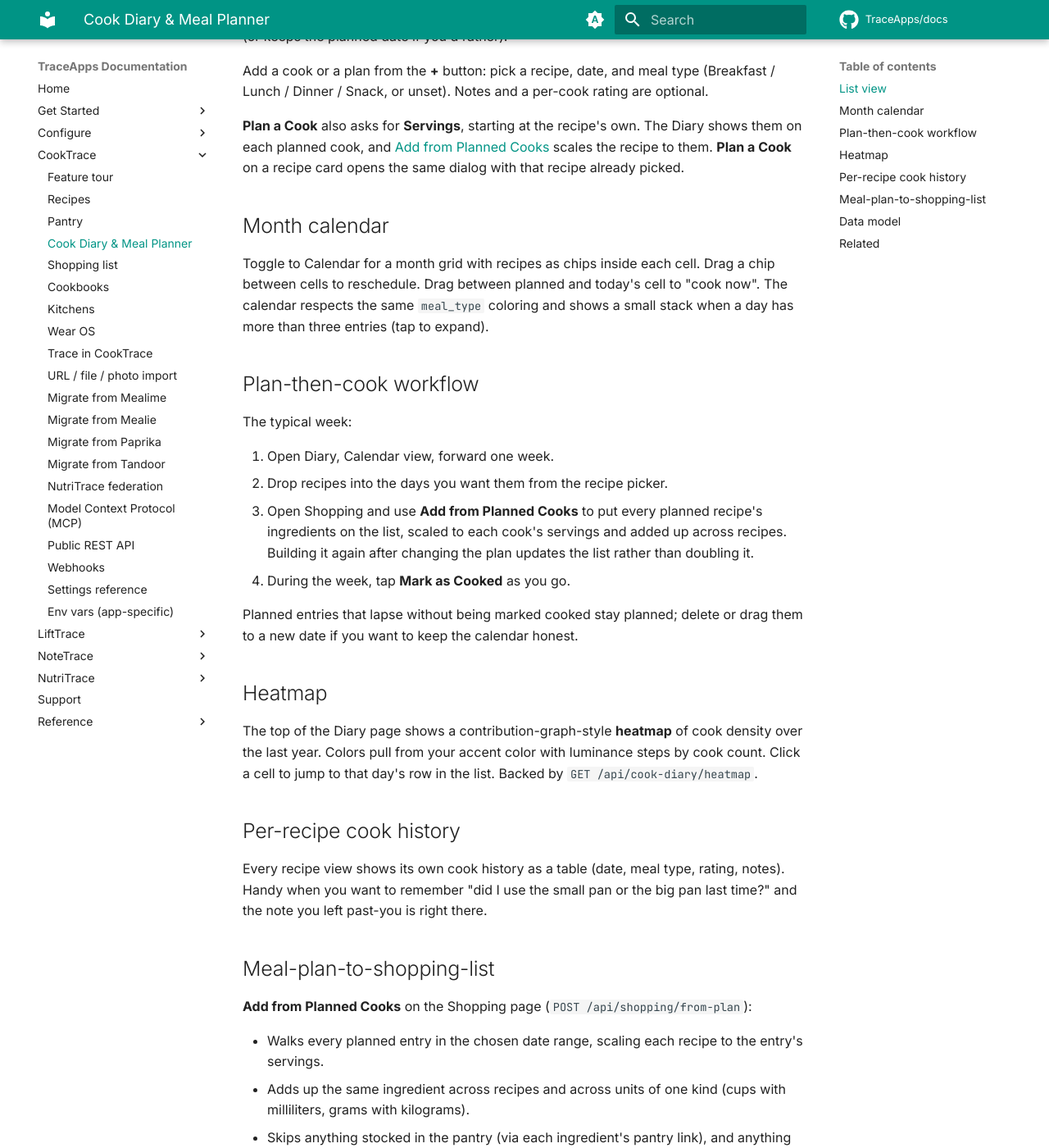
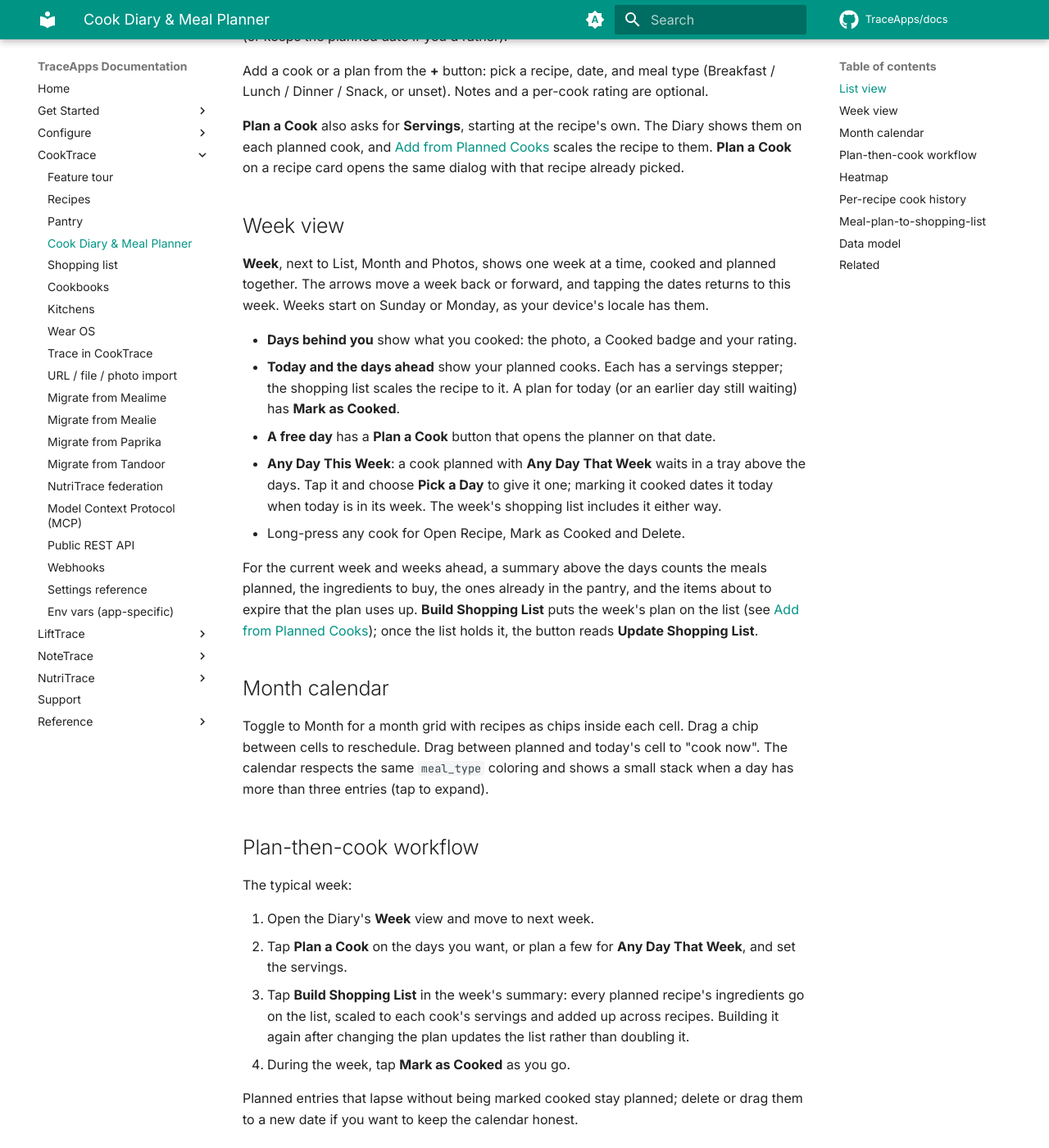
Before and after one commit to TraceApps/docs, an MkDocs documentation site: the page built from docs/cooktrace/diary.md, in a window 1280 px wide and 1400 px high, scrolled down 392 px. Shown: the whole window at 82% size. Built offline with MkDocs 1.6.1 and Material for MkDocs 9.7.7, drawn with Linux system fonts in a browser that asks for light colours; comment, search, counter and statistics services are not loaded; some of the changed text lies outside the part shown.

Commit message:
CookTrace: the Diary's Week view and the shopping item sheet

```diff
--- a/docs/cooktrace/diary.md
+++ b/docs/cooktrace/diary.md
@@ -10,17 +10,29 @@ Add a cook or a plan from the **+** button: pick a recipe, date, and meal type (
 
 **Plan a Cook** also asks for **Servings**, starting at the recipe's own. The Diary shows them on each planned cook, and [Add from Planned Cooks](shopping.md#add-from-planned-cooks) scales the recipe to them. **Plan a Cook** on a recipe card opens the same dialog with that recipe already picked.
 
+## Week view
+
+**Week**, next to List, Month and Photos, shows one week at a time, cooked and planned together. The arrows move a week back or forward, and tapping the dates returns to this week. Weeks start on Sunday or Monday, as your device's locale has them.
+
+- **Days behind you** show what you cooked: the photo, a Cooked badge and your rating.
+- **Today and the days ahead** show your planned cooks. Each has a servings stepper; the shopping list scales the recipe to it. A plan for today (or an earlier day still waiting) has **Mark as Cooked**.
+- **A free day** has a **Plan a Cook** button that opens the planner on that date.
+- **Any Day This Week**: a cook planned with **Any Day That Week** waits in a tray above the days. Tap it and choose **Pick a Day** to give it one; marking it cooked dates it today when today is in its week. The week's shopping list includes it either way.
+- Long-press any cook for Open Recipe, Mark as Cooked and Delete.
+
+For the current week and weeks ahead, a summary above the days counts the meals planned, the ingredients to buy, the ones already in the pantry, and the items about to expire that the plan uses up. **Build Shopping List** puts the week's plan on the list (see [Add from Planned Cooks](shopping.md#add-from-planned-cooks)); once the list holds it, the button reads **Update Shopping List**.
+
 ## Month calendar
 
-Toggle to Calendar for a month grid with recipes as chips inside each cell. Drag a chip between cells to reschedule. Drag between planned and today's cell to "cook now". The calendar respects the same `meal_type` coloring and shows a small stack when a day has more than three entries (tap to expand).
+Toggle to Month for a month grid with recipes as chips inside each cell. Drag a chip between cells to reschedule. Drag between planned and today's cell to "cook now". The calendar respects the same `meal_type` coloring and shows a small stack when a day has more than three entries (tap to expand).
 
 ## Plan-then-cook workflow
 
 The typical week:
 
-1. Open Diary, Calendar view, forward one week.
-2. Drop recipes into the days you want them from the recipe picker.
-3. Open Shopping and use **Add from Planned Cooks** to put every planned recipe's ingredients on the list, scaled to each cook's servings and added up across recipes. Building it again after changing the plan updates the list rather than doubling it.
+1. Open the Diary's **Week** view and move to next week.
+2. Tap **Plan a Cook** on the days you want, or plan a few for **Any Day That Week**, and set the servings.
+3. Tap **Build Shopping List** in the week's summary: every planned recipe's ingredients go on the list, scaled to each cook's servings and added up across recipes. Building it again after changing the plan updates the list rather than doubling it.
 4. During the week, tap **Mark as Cooked** as you go.
 
 Planned entries that lapse without being marked cooked stay planned; delete or drag them to a new date if you want to keep the calendar honest.
@@ -48,7 +60,7 @@ See [Shopping](shopping.md#add-from-planned-cooks) for the details.
 
 ## Data model
 
-`cook_diary` carries: `user_id`, `recipe_id` (nullable, in case the recipe is deleted later), `date` (`YYYY-MM-DD`), `kind` (`cooked | planned`), `servings`, `meal_type`, `rating`, `notes`, timestamps. Deletes are soft (`deleted_at`), which keeps `last_cooked_at` roll-ups on the recipe honest during sync.
+`cook_diary` carries: `user_id`, `recipe_id` (nullable, in case the recipe is deleted later), `date` (`YYYY-MM-DD`), `kind` (`cooked | planned`), `servings`, `meal_type`, `rating`, `notes`, `any_day` (a plan for any day of the week its `date` starts), timestamps. Deletes are soft (`deleted_at`), which keeps `last_cooked_at` roll-ups on the recipe honest during sync.
 
 ## Related
 
```
Also changed, not shown: docs/cooktrace/shopping.md (+12 -0 lines).
